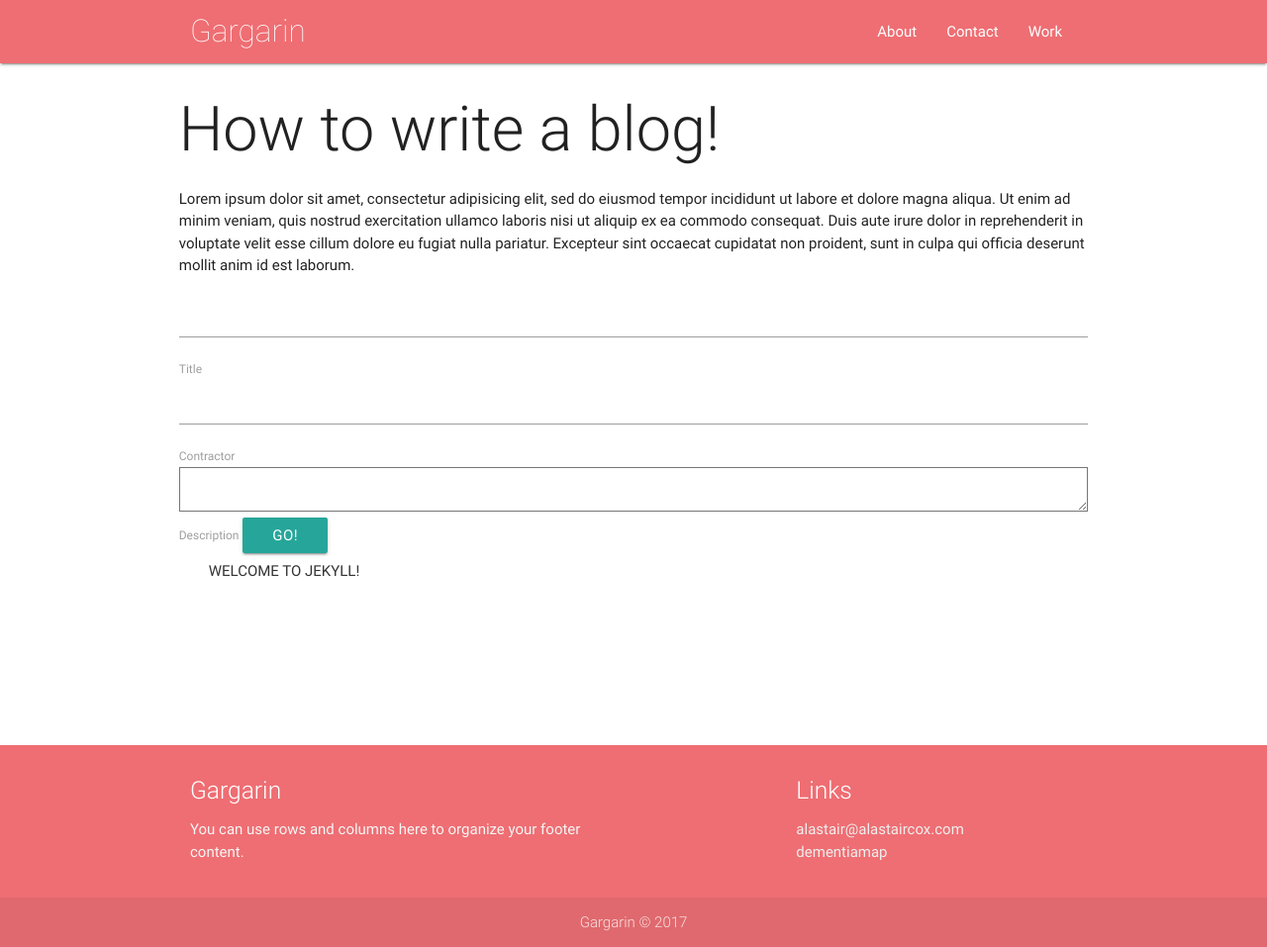
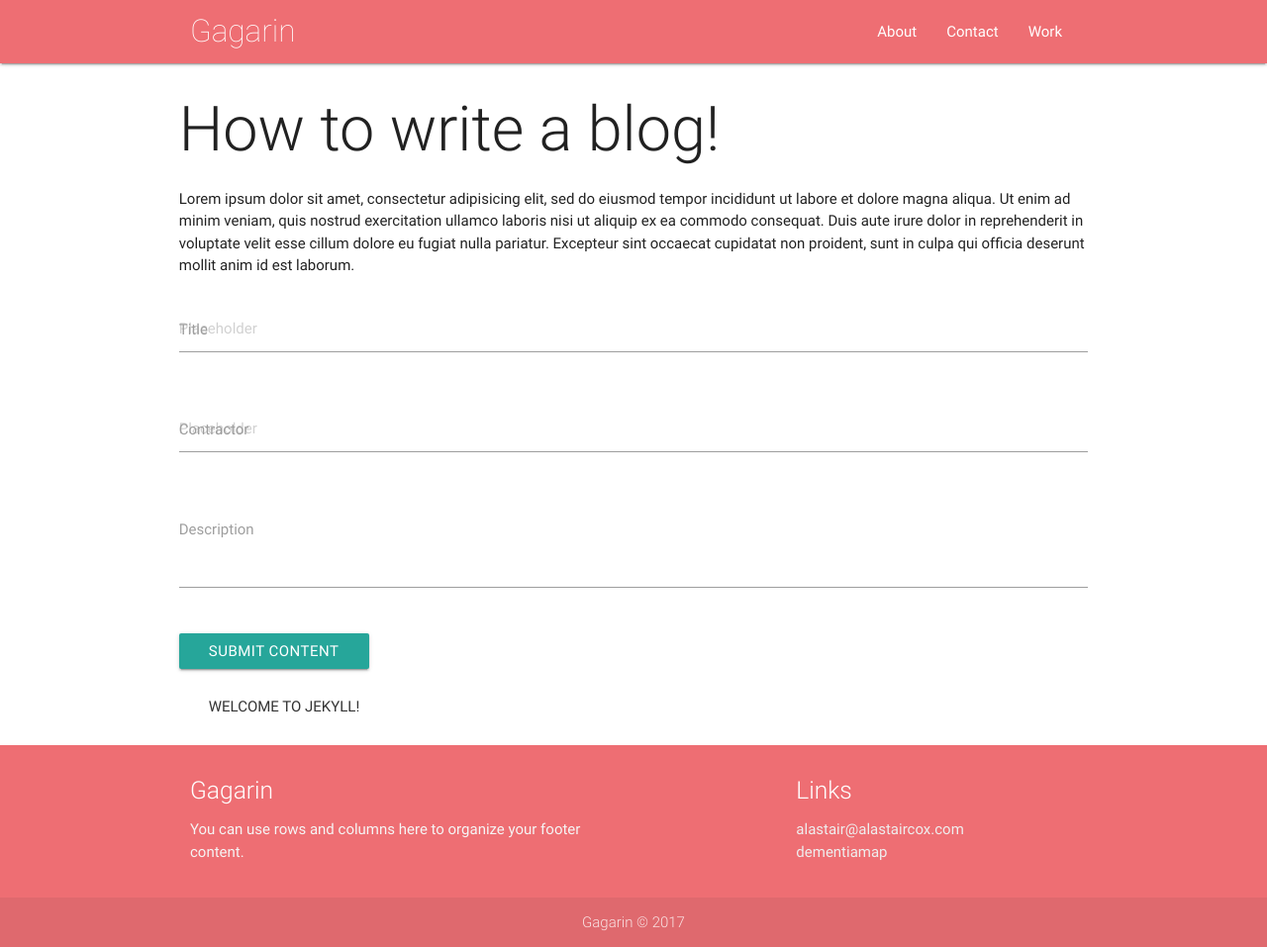
Before and after one commit to SFVPN/jekcms, a Jekyll site: the page built from _posts/2017-03-03-how-to-write-a-blog.md, in a window 1280 px wide and 957 px high. Shown: the whole window at 99% size. Built offline with Jekyll 4.4.1, drawn with Linux system fonts in a browser that asks for light colours; nearby versions of some CDN libraries; a script that is not in the unit is left out; a file with an impossible date is left out.

```diff
--- a/_config.yml
+++ b/_config.yml
@@ -13,7 +13,7 @@
 # you will see them accessed via {{ site.title }}, {{ site.email }}, and so on.
 # You can create any custom variable you would like, and they will be accessible
 # in the templates via {{ site.myvariable }}.
-title: Gargarin
+title: Gagarin
 email: alastair@alastaircox.com
 description: > # this means to ignore newlines until "baseurl:"
   Write an awesome description for your new site here. You can edit this
--- a/_layouts/post.html
+++ b/_layouts/post.html
@@ -9,18 +9,39 @@ layout: default
       {{content}}
 </article>
 
-<form method="POST" action="https://api.staticman.net/v2/entry/alastair38/jekcms/master/comments">
 
-  <input name="options[redirect]" type="hidden" value="http://localhost:4000/">
-  <input name="options[origin]" type="hidden" value="http://localhost:4000/">
-  <!-- e.g. "2016-01-02-this-is-a-post" -->
-  <input name="options[slug]" type="hidden" value="{{ page.slug }}">
-  <label><input name="fields[title]" type="text">Title</label>
-  <label><input name="fields[contractor]" type="text">Contractor</label>
-  <label><textarea name="fields[description]"></textarea>Description</label>
 
-  <button class="btn" type="submit">Go!</button>
-</form>
+<div class="row">
+  <form class="col s12" method="POST" action="https://api.staticman.net/v2/entry/alastair38/jekcms/master/comments">
+    <input name="options[redirect]" type="hidden" value="http://localhost:4000/">
+    <input name="options[origin]" type="hidden" value="http://localhost:4000/">
+    <!-- e.g. "2016-01-02-this-is-a-post" -->
+    <input name="options[slug]" type="hidden" value="{{ page.slug }}">
+
+     <div class="row">
+  <div class="input-field col s12">
+    <input placeholder="Placeholder" name="fields[title]" id="title" type="text" class="validate">
+    <label for="title">Title</label>
+  </div>
+</div>
+<div class="row">
+<div class="input-field col s12">
+<input placeholder="Placeholder" name="fields[contractor]" id="contractor" type="text" class="validate">
+<label for="contractor">Contractor</label>
+</div>
+</div>
+
+     <div class="row">
+       <div class="input-field col s12">
+         <textarea id="description" name="fields[description]" class="materialize-textarea"></textarea>
+         <label for="description">Description</label>
+       </div>
+     </div>
+     <button class="btn" type="submit">Submit Content</button>
+
+   </form>
+ </div>
+
 
 <div class="PageNavigation">
 {% if page.previous.url %}
```
Also changed, not shown: staticman.yml (+5 -5 lines).
